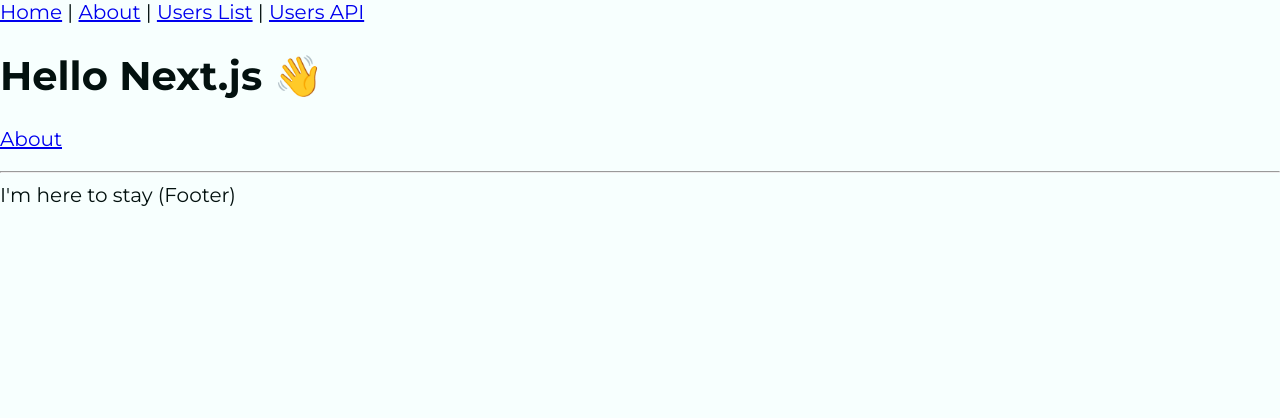
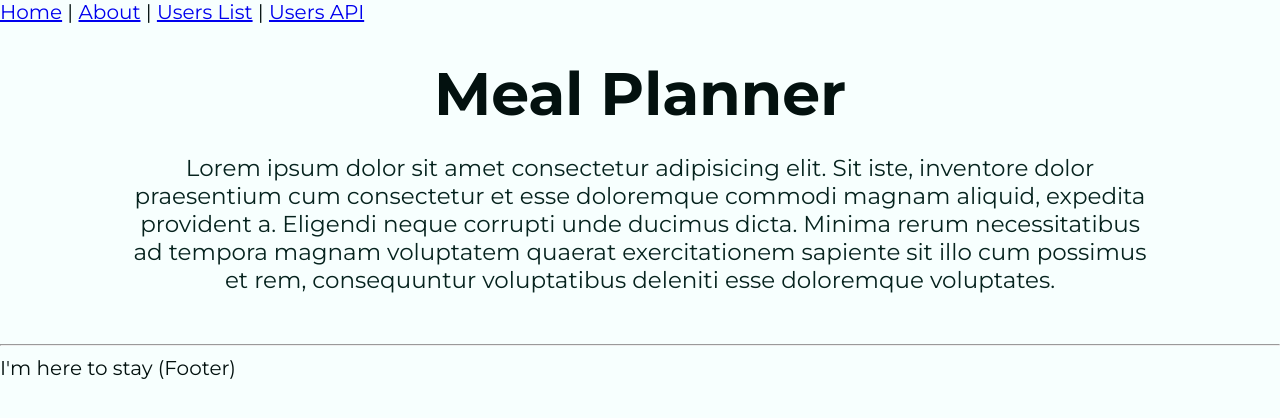
Before and after one commit to JackRKelly/meal-planner, a Next.js app in the folder client/: page / in a window 1280 px wide. Shown: the top 418 px of the page. Built offline with nearby package versions, Linux system fonts and the light colour scheme.

Commit message:
Added babel config for next ssr

```diff
--- /dev/null
+++ b/client/babel.config.json
@@ -0,0 +1,4 @@
+{
+  "presets": ["next/babel"],
+  "plugins": [["styled-components", { "ssr": true }]]
+}
--- a/client/pages/index.tsx
+++ b/client/pages/index.tsx
@@ -1,15 +1,28 @@
-import Link from 'next/link'
-import Layout from '../components/Layout'
+import React from "react";
+import Layout from "../components/Layout";
+import {
+  Content,
+  Section,
+  SectionHeader,
+  SectionText,
+} from "../components/Styled";
 
 const IndexPage = () => (
-  <Layout title="Home | Next.js + TypeScript Example">
-    <h1>Hello Next.js 👋</h1>
-    <p>
-      <Link href="/about">
-        <a>About</a>
-      </Link>
-    </p>
+  <Layout title="Home | Meal Planner">
+    <Content>
+      <Section>
+        <SectionHeader>Meal Planner</SectionHeader>
+        <SectionText>
+          Lorem ipsum dolor sit amet consectetur adipisicing elit. Sit iste,
+          inventore dolor praesentium cum consectetur et esse doloremque commodi
+          magnam aliquid, expedita provident a. Eligendi neque corrupti unde
+          ducimus dicta. Minima rerum necessitatibus ad tempora magnam
+          voluptatem quaerat exercitationem sapiente sit illo cum possimus et
+          rem, consequuntur voluptatibus deleniti esse doloremque voluptates.
+        </SectionText>
+      </Section>
+    </Content>
   </Layout>
-)
+);
 
-export default IndexPage
+export default IndexPage;
```
Also changed, not shown: 1 other file (tests, documents, lock files or other folders).
